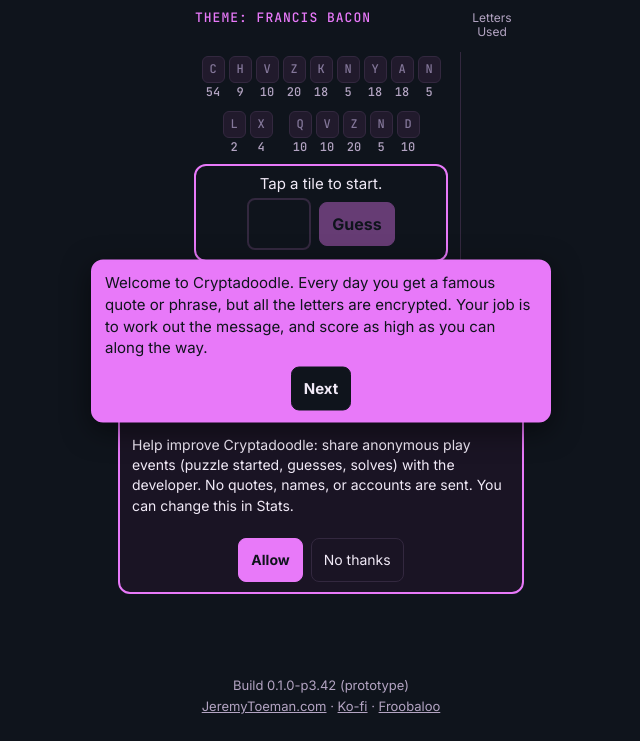
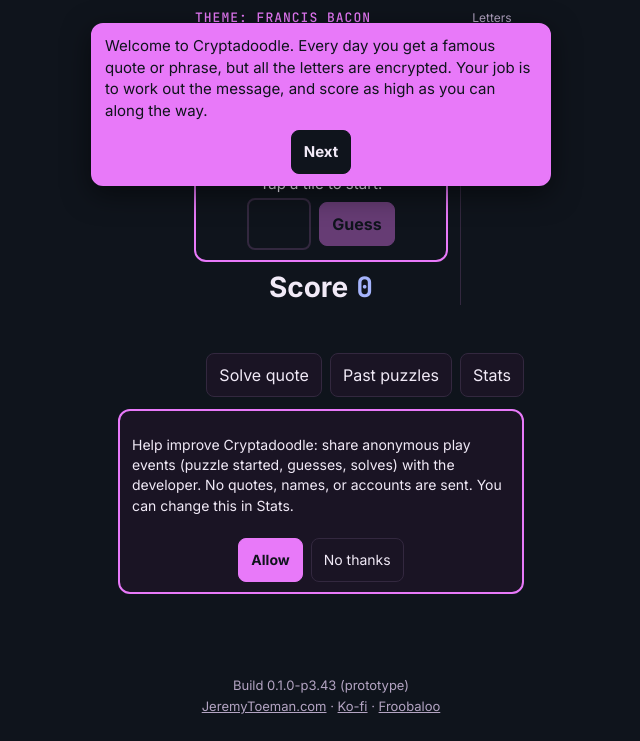
Before and after one commit to jtoeman/cryptadoodle, a plain HTML site: page index.html in a window 1280 px wide. Shown: the part 59-800 px from the top of the page, without its empty margins (319-959 px from the left). Drawn offline with Linux system fonts and the light colour scheme; no server answers.

Commit message:
Tutorial stays above the entry area on desktop; add site verification tag (build p3.43)
Co-Authored-By: Claude Haiku 5.5 <noreply@anthropic.com>
Claude-Session: https://claude.ai/code/session_01MFDt25pCiBTAUjZmdrZaA1

```diff
--- a/index.html
+++ b/index.html
@@ -3,6 +3,7 @@
 <head>
 <meta charset="utf-8">
 <meta name="viewport" content="width=device-width, initial-scale=1">
+<meta name="alldle-verify" content="Ckxwrz10M0Mdz5DQiZ35eqeCxComqKJa">
 <link rel="stylesheet" href="https://fonts.googleapis.com/css2?family=Inter:wght@400;600;700&family=JetBrains+Mono:wght@500;700&display=swap">
 <title>Cryptadoodle</title>
 <style>
@@ -78,7 +79,7 @@
   /* Desktop: the tutorial sits in the middle of the screen. The card lets clicks through to the
      tiles underneath; only its buttons take clicks, so the tiles it asks for stay usable. */
   @media (min-width: 720px) {
-    #tutorial.tutorial { position:fixed; top:50%; left:50%; transform:translate(-50%,-50%); width:min(460px, calc(100% - 48px)); z-index:20; pointer-events:none; box-shadow:0 8px 28px rgba(0,0,0,.5); }
+    #tutorial.tutorial { position:fixed; left:50%; transform:translateX(-50%); width:min(460px, calc(100% - 48px)); z-index:20; pointer-events:none; box-shadow:0 8px 28px rgba(0,0,0,.5); }
     #tutorial .tutBtns { pointer-events:auto; }
   }
   .tutBtns { display:flex; gap:8px; justify-content:center; flex-wrap:wrap; }
@@ -214,7 +215,7 @@
   </dialog>
 
   <footer>
-    <div>Build 0.1.0-p3.42 (prototype)</div>
+    <div>Build 0.1.0-p3.43 (prototype)</div>
     <div>
       <a href="https://jeremytoeman.com">JeremyToeman.com</a> ·
       <a href="https://ko-fi.com/jeremyt37">Ko-fi</a> ·
@@ -852,7 +853,7 @@ function track(name, props) {
       keepalive: true,
       body: JSON.stringify({ api_key: AMP_KEY, events: [{
         device_id: deviceId(), event_type: name, time: Date.now(),
-        platform: "Web", app_version: "0.1.0-p3.42", event_properties: { ...(props || {}), game: "cryptadoodle" }
+        platform: "Web", app_version: "0.1.0-p3.43", event_properties: { ...(props || {}), game: "cryptadoodle" }
       }] })
     }).catch(() => {});
   } catch (e) { /* analytics never breaks the game */ }
@@ -890,18 +891,40 @@ function renderTutorial() {
   while (tutIndex < TUT_STEPS.length && TUT_STEPS[tutIndex].gate && TUT_STEPS[tutIndex].gate()) tutIndex++;
   const done = tutIndex >= TUT_STEPS.length;
   document.getElementById("tutText").innerHTML = done ? TUT_END : TUT_STEPS[tutIndex].text; // static step text only
+  placeTutorial();
   // Next only on steps that don't wait for an action
   document.getElementById("tutNext").hidden = done || TUT_STEPS[tutIndex].gate !== null;
   document.getElementById("tutDone").hidden = !done;
 }
 
 // How to play turns the guide on or off. It works along with today's puzzle.
+// Desktop: the card sits near the middle of the screen, but its bottom edge never goes below the top of
+// the entry area, so it can't cover the text entry. Phones keep the card inside the entry panel.
+function placeTutorial() {
+  const tut = document.getElementById("tutorial");
+  if (!tut) return;
+  const desktop = window.matchMedia ? window.matchMedia("(min-width: 720px)").matches : window.innerWidth >= 720;
+  if (!desktop || tut.style.display === "none") {
+    tut.style.top = ""; tut.style.bottom = "";
+    return;
+  }
+  const h = tut.offsetHeight;
+  const entry = document.getElementById("entry");
+  const entryTop = entry ? entry.getBoundingClientRect().top : window.innerHeight;
+  const middle = (window.innerHeight - h) / 2;
+  const top = Math.max(8, Math.min(middle, entryTop - h - 12));
+  tut.style.top = top + "px";
+  tut.style.bottom = "auto";
+}
+window.addEventListener("resize", placeTutorial);
+
 function toggleTutorial() {
   if (!puzzle) return; // still loading
   tutorialMode = !tutorialMode;
   if (!tutorialMode) storeSet(SEEN_KEY, "1");
   tutIndex = 0; tutFirst = null; trayShown = false;
   render();
+  placeTutorial();
 }
 
 // Words never wrap: shrink the tiles so the longest word fits the play area.
```
Also changed, not shown: 1 other file.
